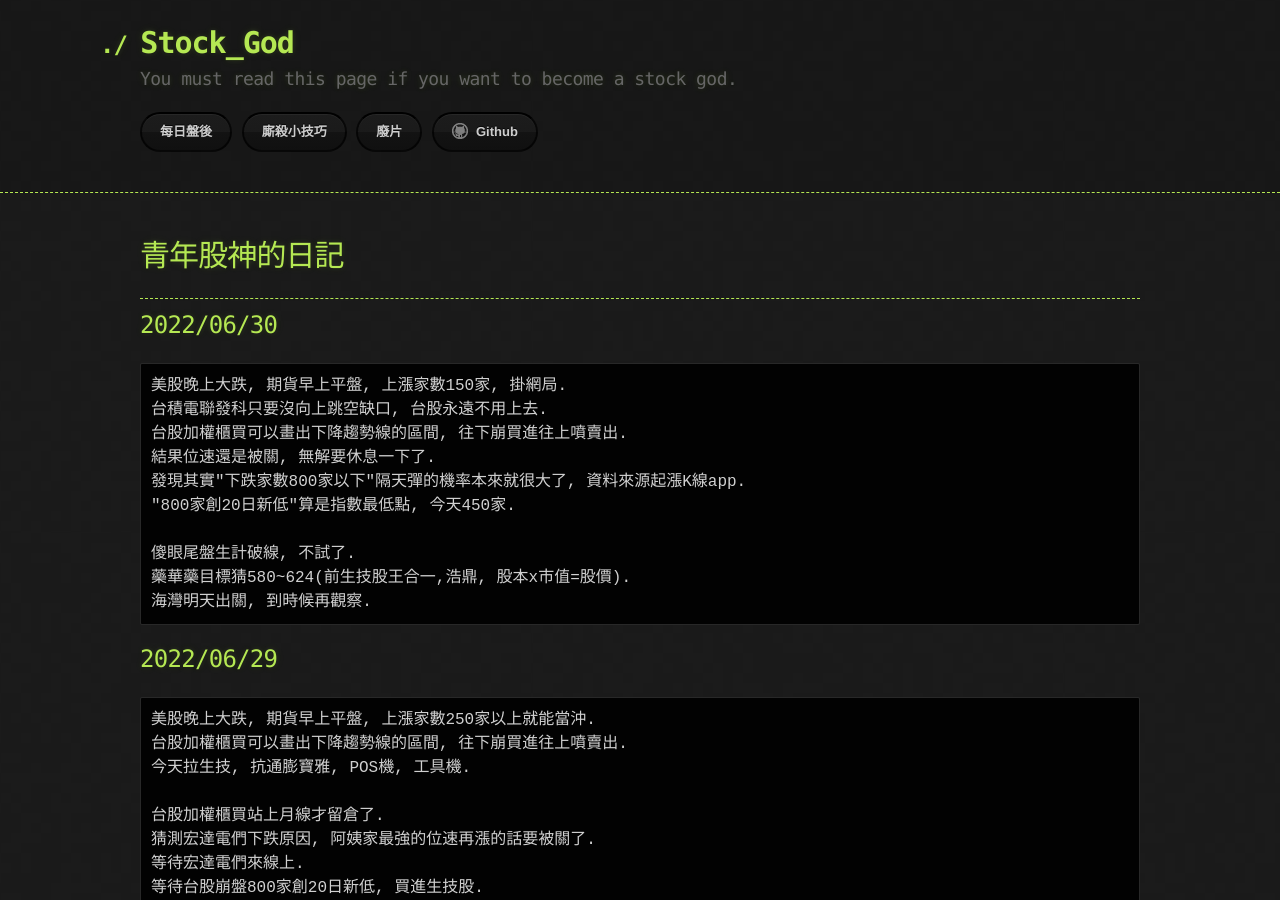
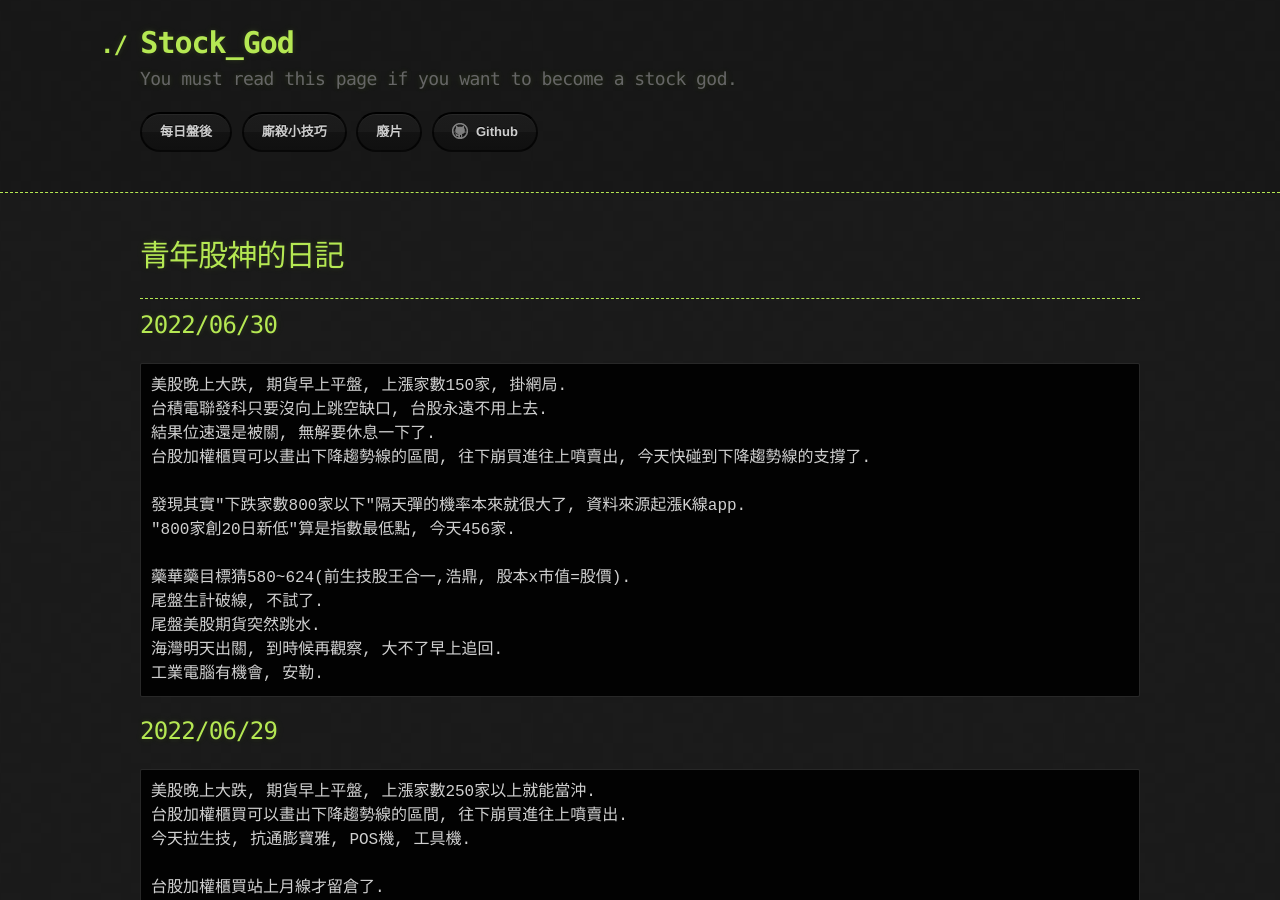
Before and after one commit to lepg5487/Stock_God, a Jekyll site: the page built from index.md, in a window 1280 px wide and 900 px high. Built offline with Jekyll 4.4.1, drawn with Linux system fonts in a browser that asks for light colours; our own code applies the rules of GitHub Pages for plain Markdown files.

Commit message:
Update index.md

````diff
--- a/index.md
+++ b/index.md
@@ -10,14 +10,17 @@ layout: testlayouts
 ```
 美股晚上大跌, 期貨早上平盤, 上漲家數150家, 掛網局.
 台積電聯發科只要沒向上跳空缺口, 台股永遠不用上去.
-台股加權櫃買可以畫出下降趨勢線的區間, 往下崩買進往上噴賣出.
 結果位速還是被關, 無解要休息一下了.
+台股加權櫃買可以畫出下降趨勢線的區間, 往下崩買進往上噴賣出, 今天快碰到下降趨勢線的支撐了.
+
 發現其實"下跌家數800家以下"隔天彈的機率本來就很大了, 資料來源起漲K線app.
-"800家創20日新低"算是指數最低點, 今天450家.
-
-傻眼尾盤生計破線, 不試了.
+"800家創20日新低"算是指數最低點, 今天456家.
+
 藥華藥目標猜580~624(前生技股王合一,浩鼎, 股本x市值=股價).
-海灣明天出關, 到時候再觀察.
+尾盤生計破線, 不試了.
+尾盤美股期貨突然跳水.
+海灣明天出關, 到時候再觀察, 大不了早上追回.
+工業電腦有機會, 安勒.
 ```
 
 ## 2022/06/29
````
